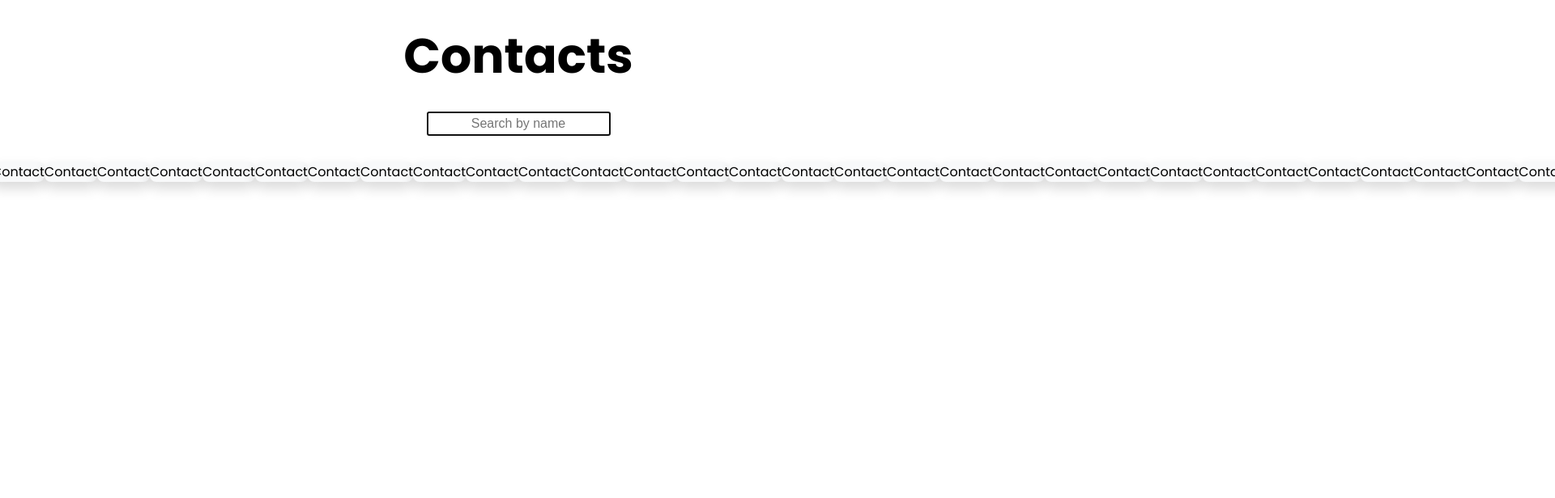
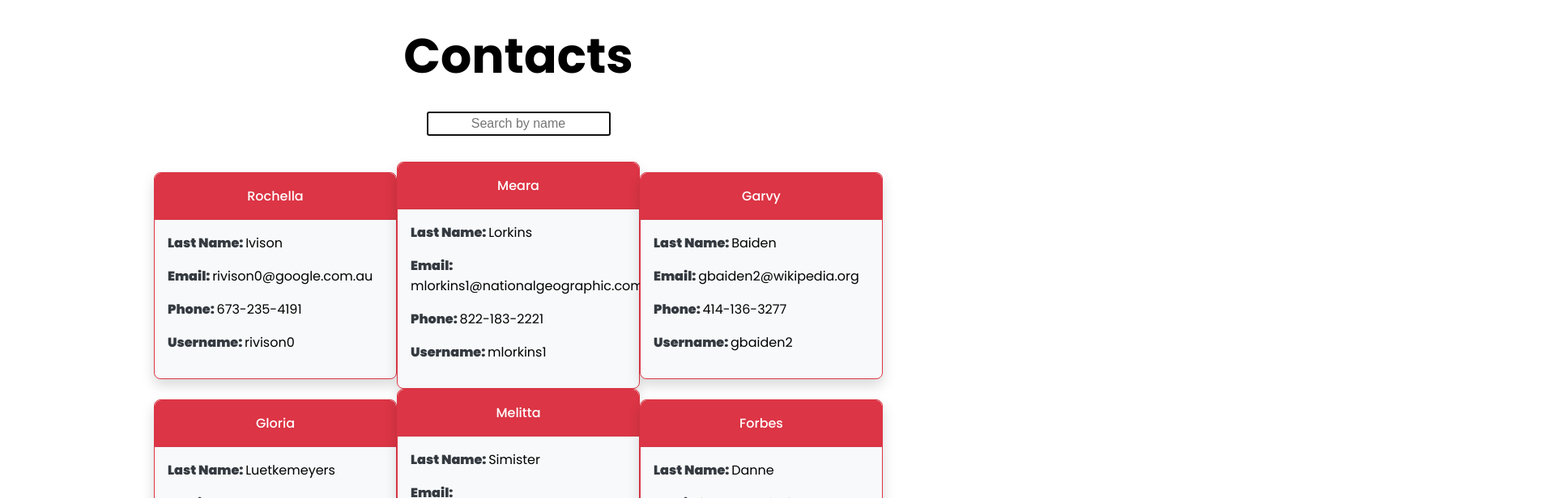
Before and after one commit to spectr-e/react-projects, a React (Vite) app: page / in a window 1280 px wide. Shown: the top 616 px of the page at 81% size, 1920 px wide, since content can reach past the window. Built offline with nearby package versions, Linux system fonts and the light colour scheme.

Commit message:
style(ContactComp): Create a card style for contact display

```diff
--- a/src/Projects/14-filter-contact-app/FilterContactApp.jsx
+++ b/src/Projects/14-filter-contact-app/FilterContactApp.jsx
@@ -35,10 +35,11 @@ const FilterContactApp = () => {
         className='d-flex m-auto gap-16'
         style={{
           maxWidth: 1600,
+          flexWrap: 'wrap',
         }}
       >
         {data.map((contact) => (
-          <Contact key={contact.id} data={contact} />
+          <Contact key={contact.id} data={contact} textColor={'text-dark'} />
         ))}
       </section>
     </div>
--- a/src/components/Contact.jsx
+++ b/src/components/Contact.jsx
@@ -1,9 +1,35 @@
 import React from 'react'
 
-const Contact = ({ data, width = 300 }) => {
+const Contact = ({
+  data,
+  width = 300,
+  cardColor = 'card-danger',
+  textColor,
+}) => {
   return (
-    <div className='card bg-light m-auto' style={{ width: width }}>
-      Contact
+    <div
+      className={`${cardColor} card bg-light m-auto`}
+      style={{ width: width }}
+    >
+      <div className='card-header'>{data.first_name}</div>
+      <div className='card-body text-left'>
+        <h4 className='card-text'>
+          <span className={`${textColor} font-bold`}>Last Name: </span>
+          {data.last_name}
+        </h4>
+        <p className='card-text'>
+          <span className={`${textColor} font-bold`}>Email: </span>
+          {data.email}
+        </p>
+        <p className='card-text'>
+          <span className={`${textColor} font-bold`}>Phone: </span>
+          {data.phone}
+        </p>
+        <p className='card-text'>
+          <span className={`${textColor} font-bold`}>Username: </span>
+          {data.user_name}
+        </p>
+      </div>
     </div>
   )
 }
```
